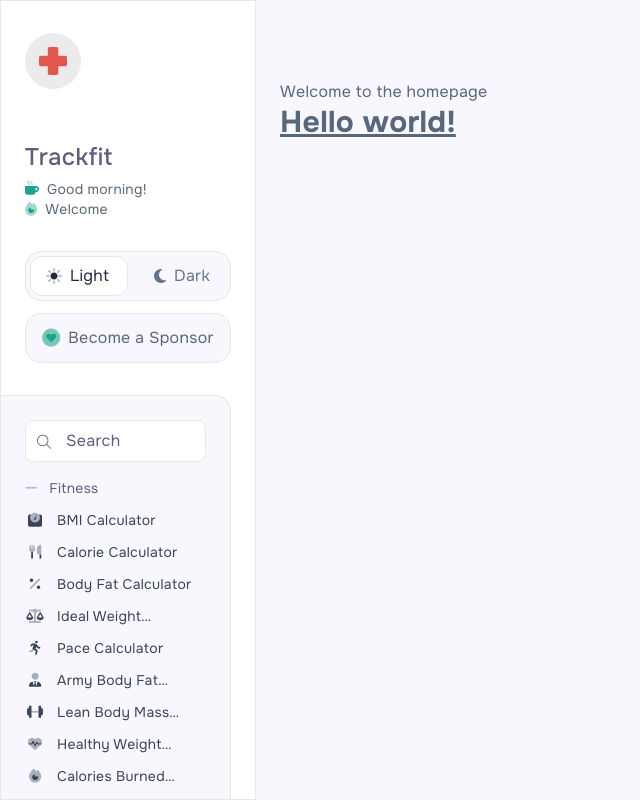
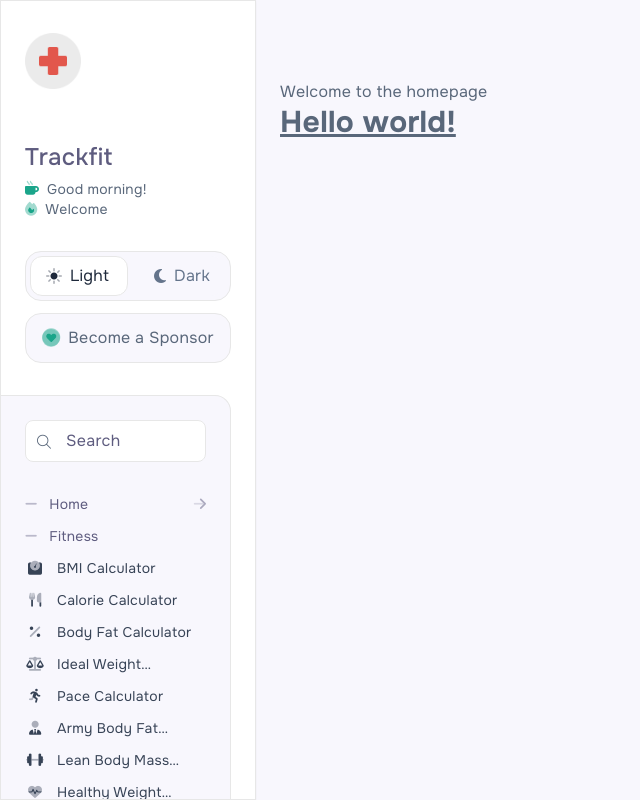
Before and after one commit to dwi-wijaya/health-track, a Nuxt app: page / in a window 1280 px wide. Shown: the whole page, without its empty margins (0-640 px from the left). Built offline with nearby package versions, Linux system fonts and the light colour scheme.

Commit message:
add: menu home

```diff
--- a/components/layout/Sidebar.vue
+++ b/components/layout/Sidebar.vue
@@ -39,7 +39,7 @@
                             </div>
                         </li>
                         <li v-for="(item, index) in filteredMenuItems" :key="index"
-                            :class="['text-sm w-full group', item.type == 'category' && index != 0 ? 'mt-4' : '']">
+                            :class="['text-sm w-full group', item.type == 'category' && index != 1 ? 'mt-4' : '']">
                             <NuxtLink :to="item.link" :title="item.label.en" :class="[
                                 'flex items-center justify-between w-full transition-300 hover:text-primary',
                                 isActiveRoute(item.link) ? 'text-primary' : '', item.type == 'category' ? 'text-text' : 'text-title'
--- a/constants/menu.js
+++ b/constants/menu.js
@@ -1,4 +1,11 @@
 export const SIDEBAR_MENU = [
+    {
+        link: '/',
+        label: { id: 'Beranda', en: 'Home' },
+        title: { id: 'Beranda', en: 'Home' },
+        icon: 'fa-house', // Category tidak memerlukan ikon khusus
+        type: 'category'
+    },
     {
         link: 'fitness',
         label: { id: 'Kebugaran', en: 'Fitness' },
```
